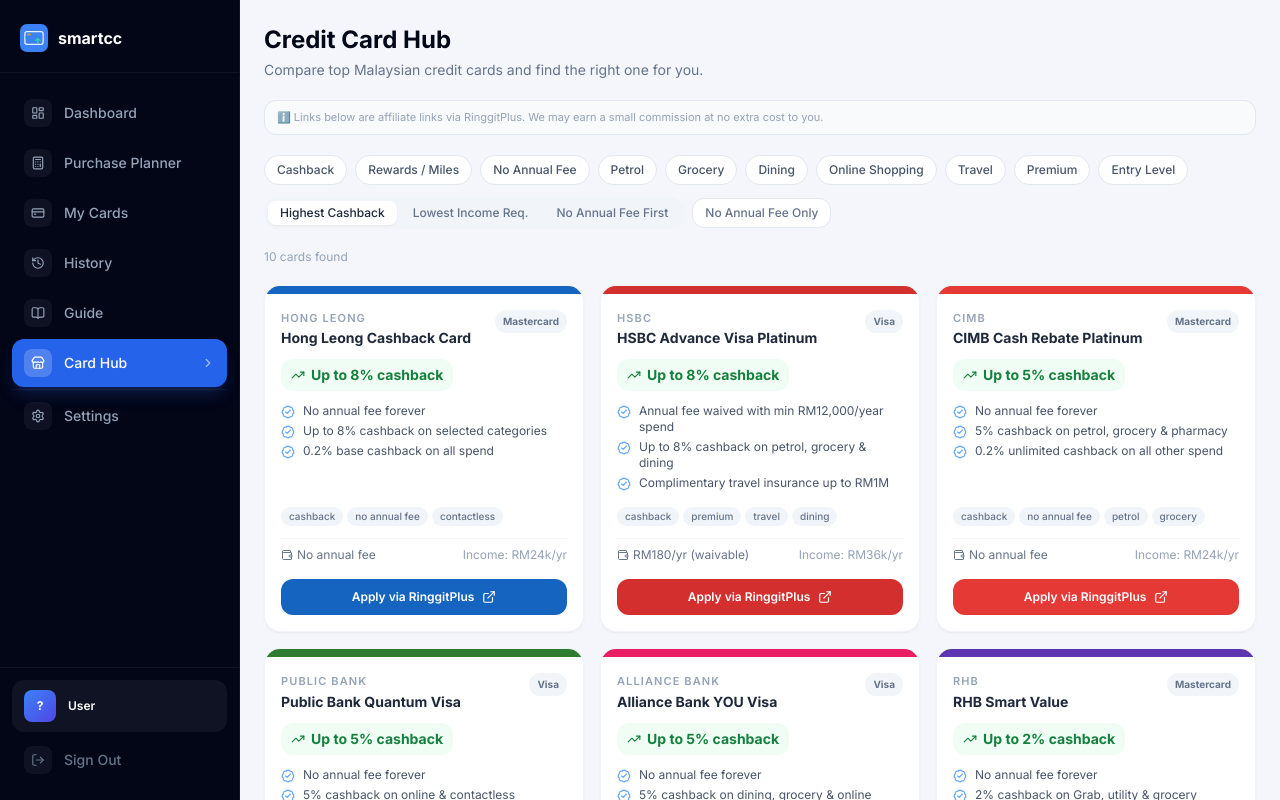
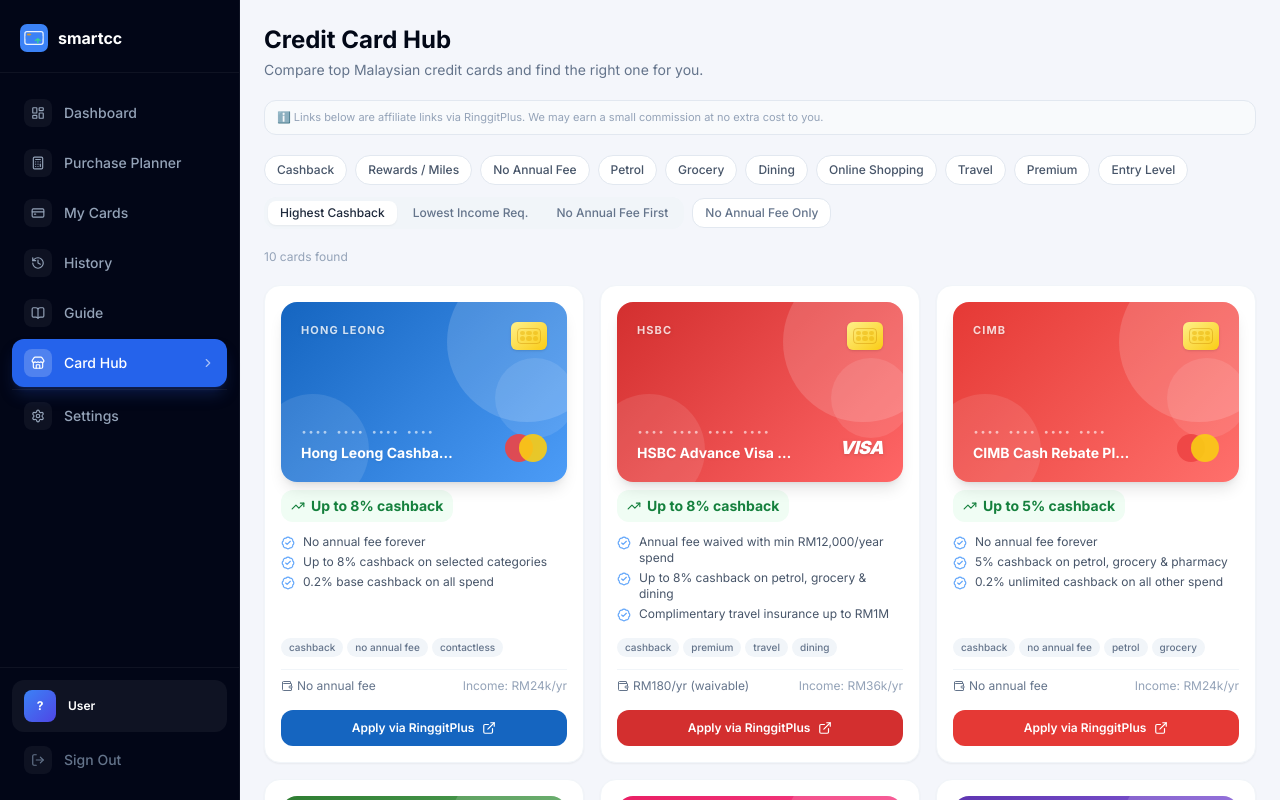
Before and after one commit to stackx-digital/smartcc, a Next.js app: page /hub in a window 1280 px wide. Shown: the top 800 px of the page. Built offline with nearby package versions, Linux system fonts and the light colour scheme; no server answers.

Commit message:
Add card face visual mockup to Credit Card Hub offers

```diff
--- a/app/(app)/hub/HubClient.tsx
+++ b/app/(app)/hub/HubClient.tsx
@@ -10,27 +10,75 @@ const SORT_OPTIONS = [
   { value: 'fee', label: 'No Annual Fee First' },
 ]
 
+function lighten(hex: string, amount: number) {
+  const n = parseInt(hex.replace('#', ''), 16)
+  const r = Math.min(255, (n >> 16) + amount)
+  const g = Math.min(255, ((n >> 8) & 0xff) + amount)
+  const b = Math.min(255, (n & 0xff) + amount)
+  return `rgb(${r},${g},${b})`
+}
+
+function CardFace({ offer }: { offer: CardOffer }) {
+  return (
+    <div
+      className="relative w-full aspect-[1.586/1] rounded-2xl overflow-hidden shadow-lg select-none"
+      style={{ background: `linear-gradient(135deg, ${offer.color} 0%, ${lighten(offer.color, 55)} 100%)` }}
+    >
+      {/* Decorative circles */}
+      <div className="absolute -right-10 -top-10 w-40 h-40 rounded-full bg-white/15" />
+      <div className="absolute -right-2 top-14 w-20 h-20 rounded-full bg-white/10" />
+      <div className="absolute -left-6 -bottom-6 w-28 h-28 rounded-full bg-white/10" />
+
+      <div className="absolute inset-0 p-5 flex flex-col justify-between">
+        {/* Top row */}
+        <div className="flex items-start justify-between">
+          <p className="text-[11px] font-bold uppercase tracking-widest text-white/80 drop-shadow">{offer.bank}</p>
+          {/* EMV chip */}
+          <div className="w-9 h-7 rounded-md bg-gradient-to-br from-yellow-200 to-yellow-400 shadow flex items-center justify-center">
+            <div className="w-6 h-4 rounded border border-yellow-600/40 grid grid-cols-3 grid-rows-2 gap-px p-0.5">
+              {Array.from({ length: 6 }).map((_, i) => (
+                <div key={i} className="bg-yellow-500/50 rounded-sm" />
+              ))}
+            </div>
+          </div>
+        </div>
+
+        {/* Bottom row */}
+        <div className="flex items-end justify-between">
+          <div>
+            <p className="text-white/60 text-[10px] tracking-widest font-mono mb-1">•••• •••• •••• ••••</p>
+            <p className="text-white font-bold text-sm leading-tight drop-shadow-sm max-w-[160px] truncate">{offer.name}</p>
+          </div>
+          {/* Card network badge */}
+          <div className="shrink-0">
+            {offer.cardType === 'Visa' && (
+              <span className="text-white font-black text-lg italic tracking-tight drop-shadow">VISA</span>
+            )}
+            {offer.cardType === 'Mastercard' && (
+              <div className="flex items-center">
+                <div className="w-7 h-7 rounded-full bg-red-500 opacity-90" />
+                <div className="w-7 h-7 rounded-full bg-yellow-400 opacity-90 -ml-3.5" />
+              </div>
+            )}
+            {offer.cardType === 'AmEx' && (
+              <span className="text-white font-black text-xs tracking-widest drop-shadow">AMEX</span>
+            )}
+          </div>
+        </div>
+      </div>
+    </div>
+  )
+}
+
 function CardOfferCard({ offer }: { offer: CardOffer }) {
   return (
     <div className="rounded-2xl border border-slate-100 bg-white shadow-sm hover:shadow-md transition-shadow overflow-hidden flex flex-col">
-      {/* Header strip */}
-      <div
-        className="h-2 w-full"
-        style={{ background: offer.color }}
-      />
+      {/* Card visual */}
+      <div className="p-4 pb-2">
+        <CardFace offer={offer} />
+      </div>
 
-      <div className="p-4 flex-1 flex flex-col gap-3">
-        {/* Bank + name */}
-        <div className="flex items-start justify-between gap-2">
-          <div>
-            <p className="text-[11px] font-semibold uppercase tracking-widest text-slate-400">{offer.bank}</p>
-            <p className="text-sm font-bold text-slate-800 leading-snug mt-0.5">{offer.name}</p>
-          </div>
-          <span className="text-[10px] font-bold px-2 py-1 rounded-full bg-slate-100 text-slate-500 shrink-0">
-            {offer.cardType}
-          </span>
-        </div>
-
+      <div className="px-4 pb-4 flex-1 flex flex-col gap-3">
         {/* Key stat */}
         <div className="flex items-center gap-2">
           {offer.cashbackRate !== null ? (
@@ -66,7 +114,7 @@ function CardOfferCard({ offer }: { offer: CardOffer }) {
         </div>
 
         {/* Footer */}
-        <div className="flex items-center justify-between pt-2 border-t border-slate-100">
+        <div className="flex items-center justify-between border-t border-slate-100 pt-2">
           <div className="text-xs text-slate-500 flex items-center gap-1">
             <Wallet className="h-3 w-3" />
             {offer.annualFee === 0
@@ -139,14 +187,12 @@ export function HubClient() {
         </p>
       </div>
 
-      {/* Affiliate disclaimer */}
       <div className="text-[11px] text-slate-400 bg-slate-50 border border-slate-200 rounded-xl px-3 py-2">
         ℹ️ Links below are affiliate links via RinggitPlus. We may earn a small commission at no extra cost to you.
       </div>
 
       {/* Filters */}
       <div className="space-y-3">
-        {/* Tag filter */}
         <div className="flex flex-wrap gap-2">
           {ALL_TAGS.map(tag => (
             <button
@@ -164,7 +210,6 @@ export function HubClient() {
           ))}
         </div>
 
-        {/* Sort + fee toggle */}
         <div className="flex flex-wrap gap-2 items-center">
           <div className="flex items-center gap-1 bg-slate-100 rounded-xl p-1">
             {SORT_OPTIONS.map(opt => (
@@ -195,10 +240,8 @@ export function HubClient() {
         </div>
       </div>
 
-      {/* Result count */}
       <p className="text-xs text-slate-400">{filtered.length} card{filtered.length !== 1 ? 's' : ''} found</p>
 
-      {/* Grid */}
       {filtered.length === 0 ? (
         <div className="text-center py-16 text-slate-400 text-sm">
           No cards match your filters. Try removing some.
```
